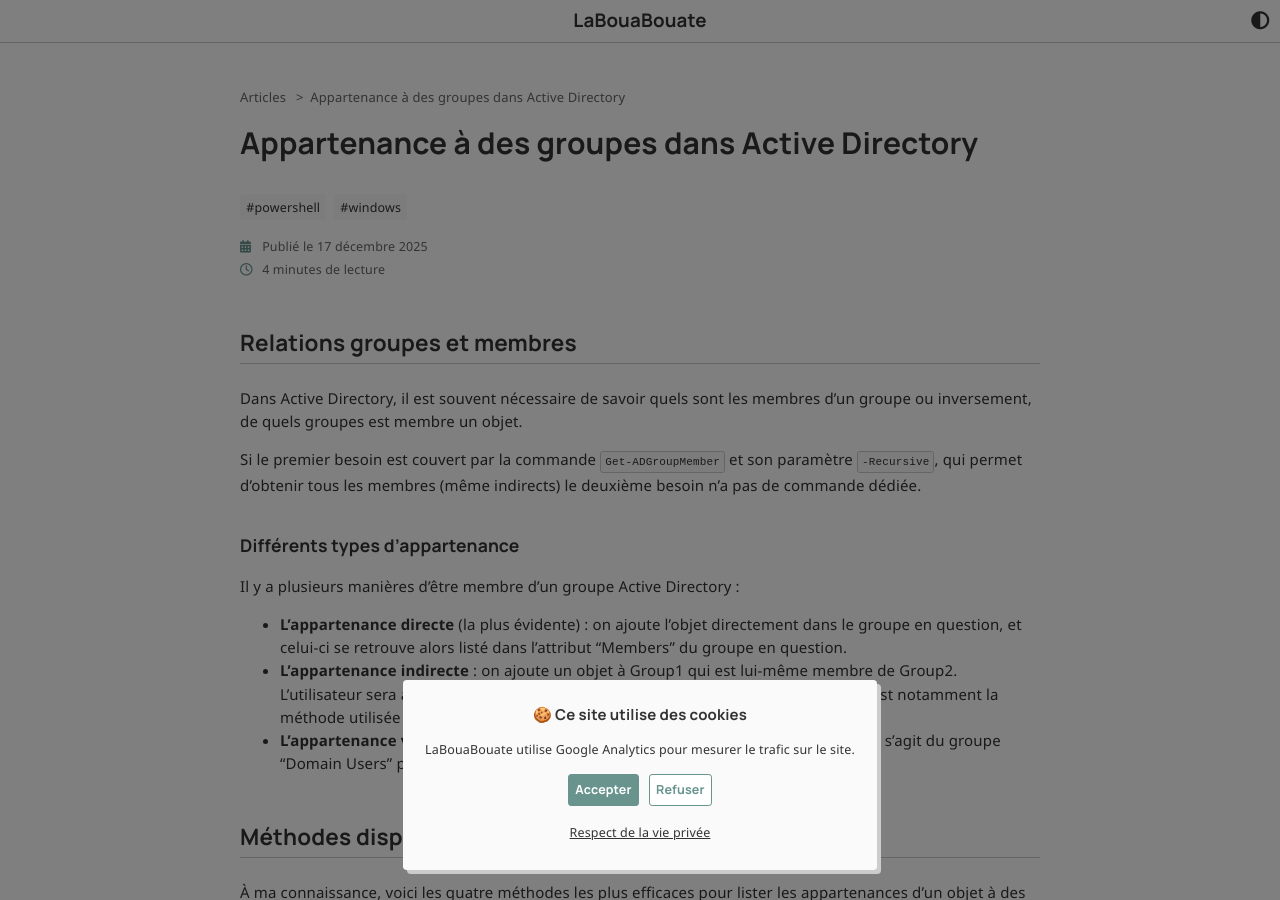
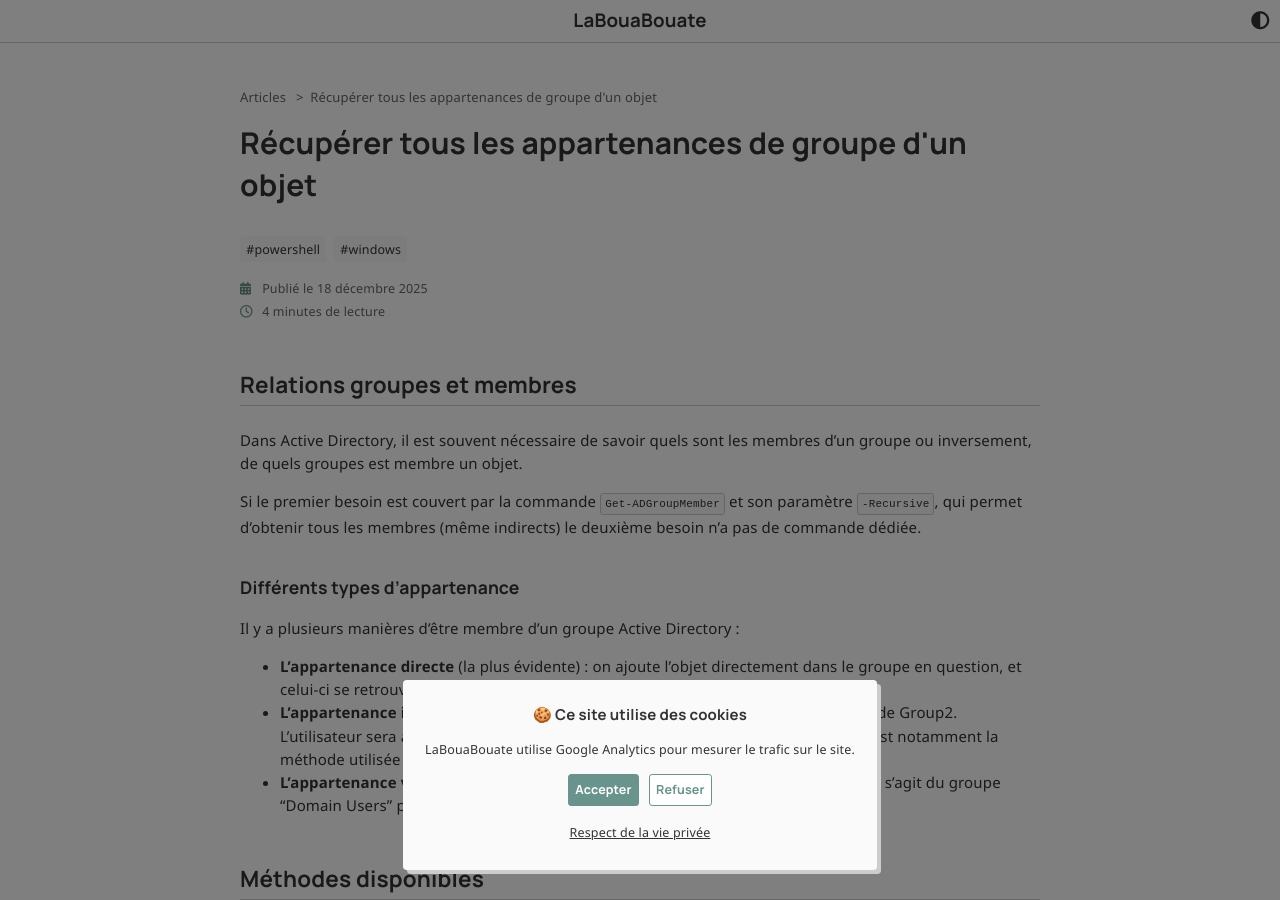
Before and after one commit to leobouard/leobouard.github.io, a Jekyll site: the page built from _posts/2025/2025-12-18-groups-memberof.md, in a window 1280 px wide and 900 px high. Built offline with Jekyll 4.4.1, drawn with Linux system fonts in a browser that asks for light colours; nearby versions of some CDN libraries; some web fonts are replaced; comment, search, counter and statistics services are not loaded.

Commit message:
Modification de la date & du titre

```diff
--- a/_posts/2025/2025-12-17-groups-memberof.md
+++ b/_posts/2025/2025-12-18-groups-memberof.md
@@ -1,5 +1,5 @@
 ---
-title: "Appartenance à des groupes dans Active Directory"
+title: "Récupérer tous les appartenances de groupe d'un objet"
 description: "Comment lister tous les groupes auquels appartient un utilisateur ?"
 tags: ["powershell", "windows"]
 listed: true
```
